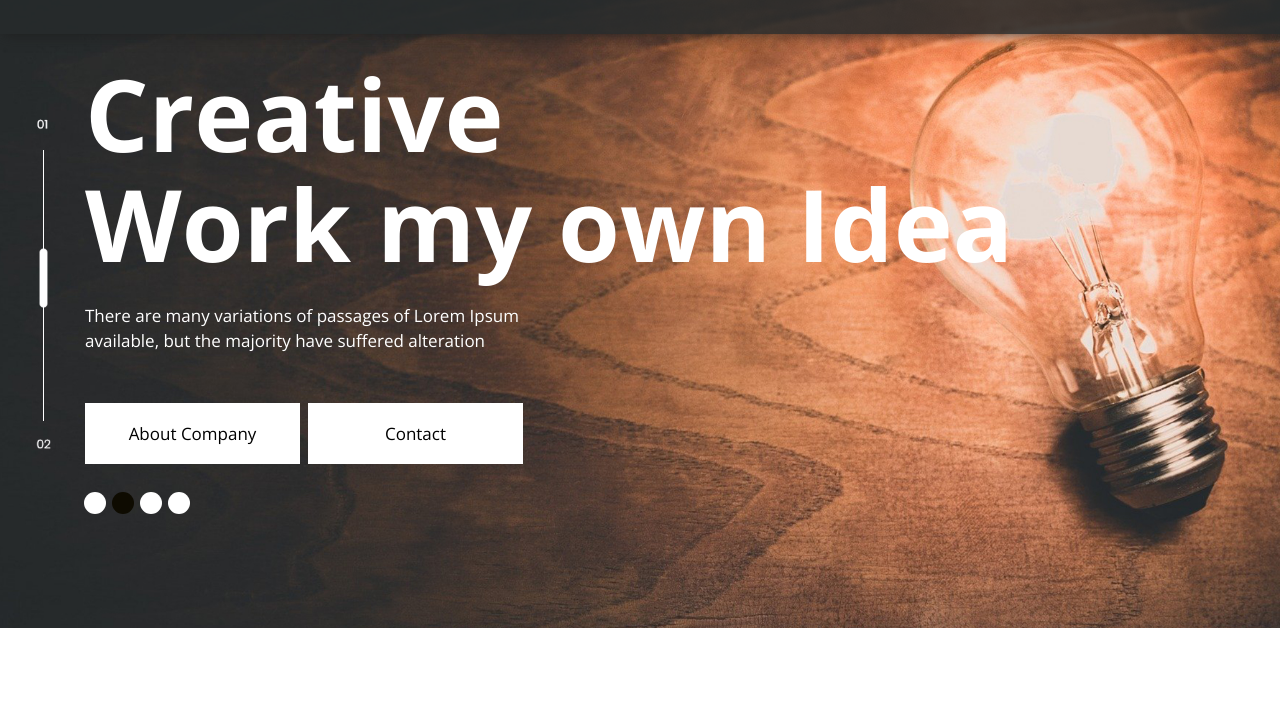
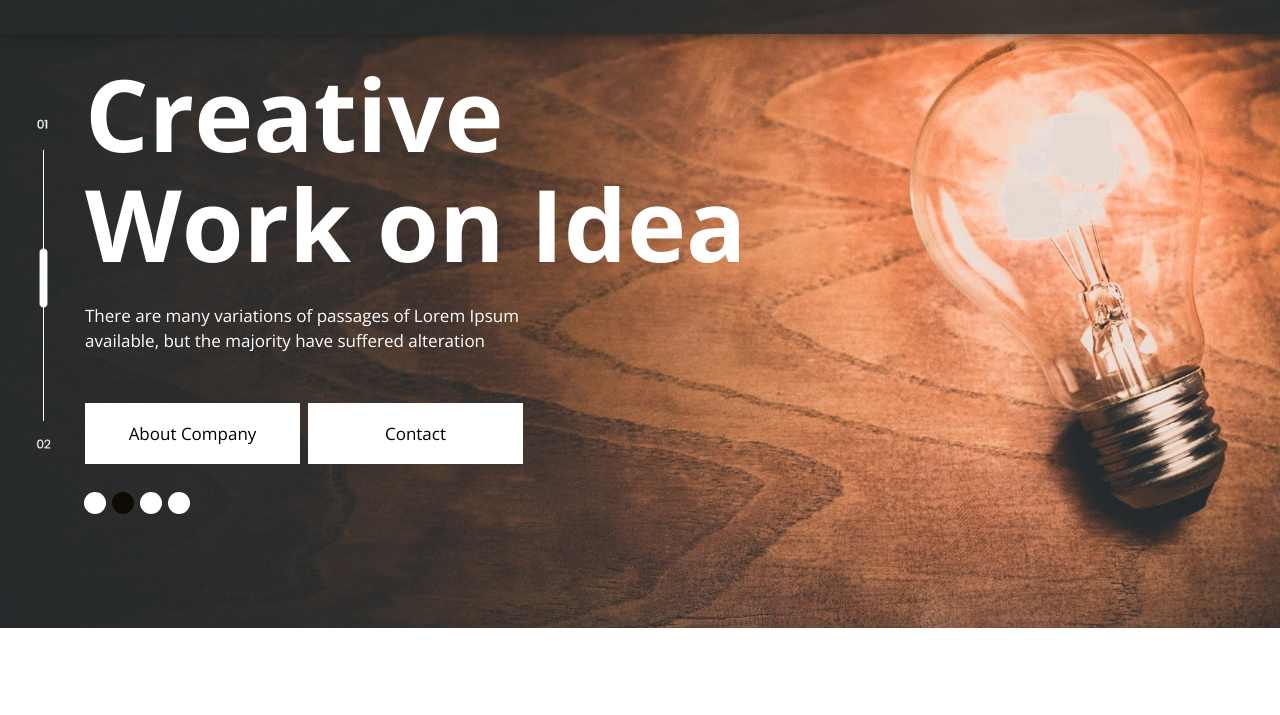
Before and after one commit to GowriMatharasu/window1, a plain HTML site: page index.html in a window 1280 px wide. Shown: the part 72-787 px from the top of the page. Drawn offline with nearby package versions, Linux system fonts and the light colour scheme.

Commit message:
Update index.html
RulesSet1

```diff
--- a/index.html
+++ b/index.html
@@ -98,7 +98,7 @@
                            <div class="container-fluid">
                               <div class="carousel-caption relative">
                                  <div class="bluid">
-                                    <h1>Creative  <br> Work on Creative Idea </h1>
+                                    <h1>Creative  <br> Work on  Idea </h1>
                                     <p>There are many variations of passages of Lorem Ipsum <br>available, but the majority have suffered alteration
                                     </p>
                                     <a class="read_more" href="about.html">About Company </a><a class="read_more" href="contact.html">Contact </a>
@@ -110,7 +110,7 @@
                            <div class="container-fluid">
                               <div class="carousel-caption relative">
                                  <div class="bluid">
-                                    <h1>Creative  <br>Work my own Idea </h1>
+                                    <h1>Creative  <br>Work on  Idea </h1>
                                     <p>There are many variations of passages of Lorem Ipsum <br>available, but the majority have suffered alteration
                                     </p>
                                     <a class="read_more" href="about.html">About Company </a><a class="read_more" href="contact.html">Contact </a>
```
